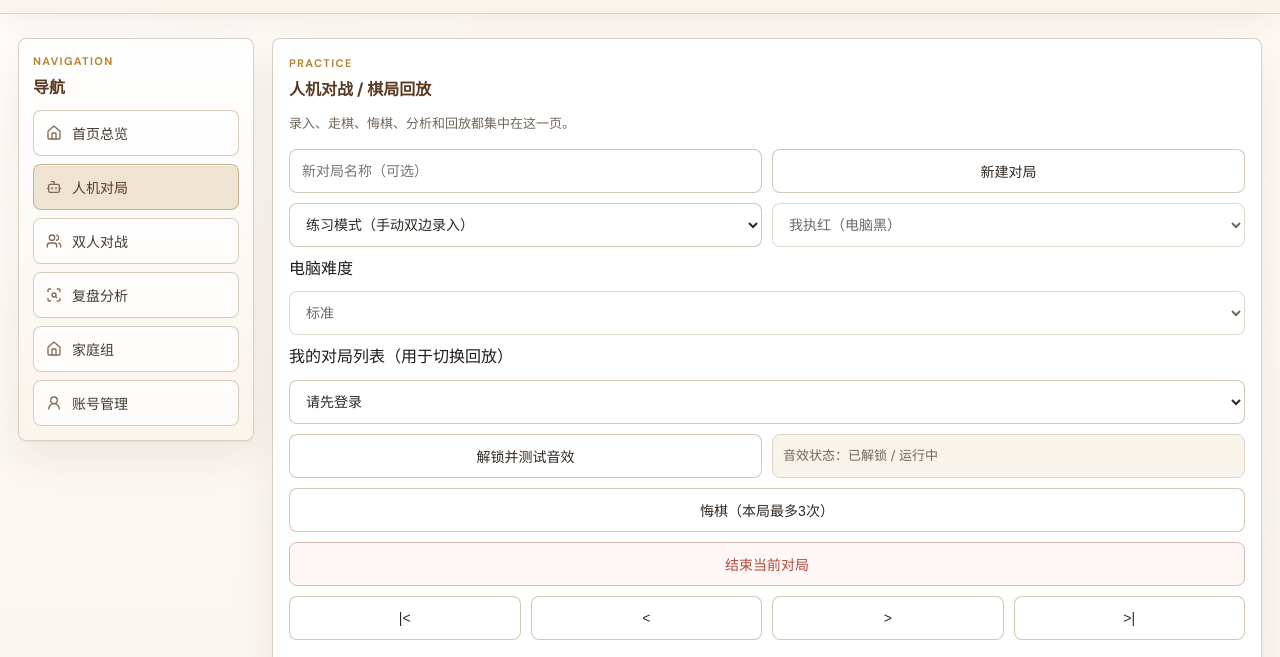
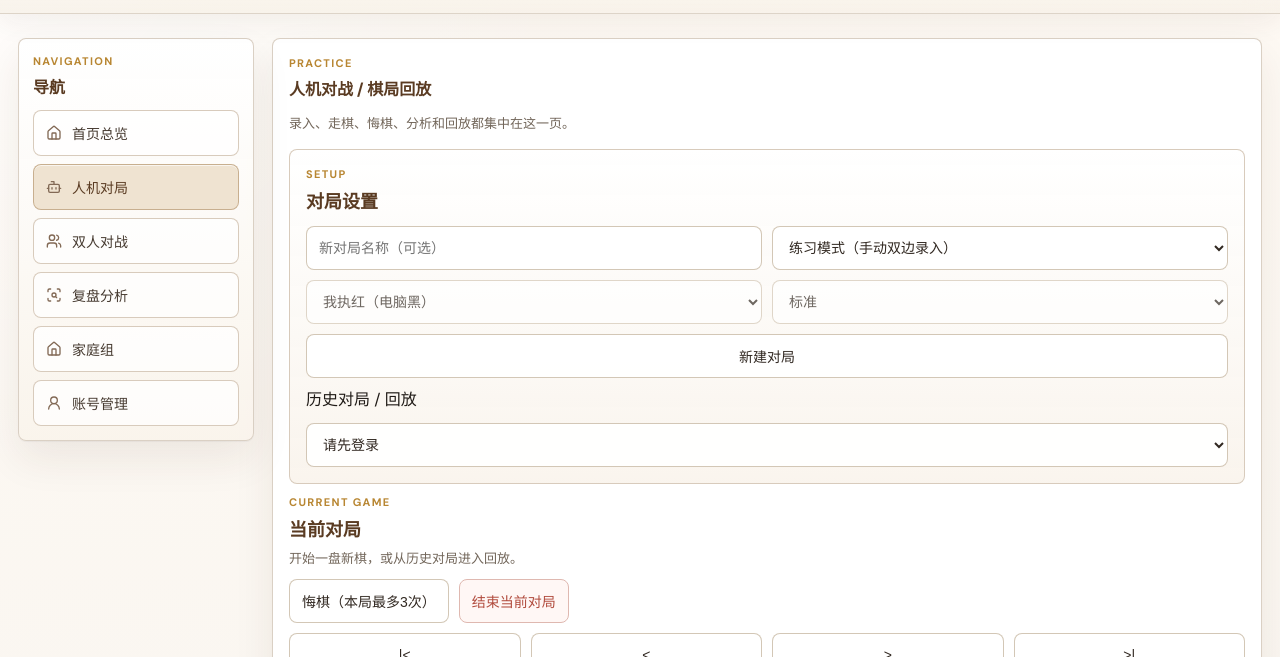
Before and after one commit to lujun723-win/c-chess, a website with bundled scripts: page mvp/index.html in a window 1280 px wide. Both pictures are taken after a click on the button "进入人机对局". Shown: the part 91-748 px from the top of the page. Built offline with nearby package versions, Linux system fonts and the light colour scheme; no server answers.

Commit message:
fix(game): simplify practice setup flow

```diff
--- a/mvp/index.html
+++ b/mvp/index.html
@@ -193,30 +193,46 @@
               </div>
             </div>
             <div class="stack">
+              <section id="game-setup-panel" class="surface-card stack">
+                <div class="section-head">
+                  <div>
+                    <p class="eyebrow">Setup</p>
+                    <h3>对局设置</h3>
+                  </div>
+                </div>
                 <div class="row">
                   <input id="game-name" placeholder="新对局名称（可选）" />
-            <button id="create-game-btn" type="button">新建对局</button>
-          </div>
-          <div class="row">
                   <select id="game-mode">
                     <option value="practice">练习模式（手动双边录入）</option>
                     <option value="ai">人机对战模式</option>
                   </select>
+                </div>
+                <div class="row">
                   <select id="ai-side">
                     <option value="b">我执红（电脑黑）</option>
                     <option value="r">我执黑（电脑红）</option>
                   </select>
+                  <select id="ai-level"></select>
                 </div>
-          <label for="ai-level">电脑难度</label>
-          <select id="ai-level"></select>
-          <label for="game-select">我的对局列表（用于切换回放）</label>
+                <button id="create-game-btn" type="button">新建对局</button>
+                <div class="stack">
+                  <label for="game-select">历史对局 / 回放</label>
                   <select id="game-select"></select>
-          <div class="row">
-            <button id="sfx-test-btn" type="button">解锁并测试音效</button>
-            <div id="sfx-status" class="mini-status">音效状态：未解锁</div>
                 </div>
+              </section>
+
+              <section id="game-live-panel" class="stack">
+                <div class="section-head">
+                  <div>
+                    <p class="eyebrow">Current Game</p>
+                    <h3 id="game-active-title">当前对局</h3>
+                    <p id="game-active-subtitle" class="page-note">开始一盘新棋，或从历史对局进入回放。</p>
+                  </div>
+                </div>
+                <div class="row action-row">
                   <button id="undo-game-btn" type="button">悔棋（本局最多3次）</button>
                   <button id="end-game-btn" class="danger-button" type="button">结束当前对局</button>
+                </div>
                 <div class="row replay-row">
                   <button id="first-ply-btn" type="button">|&lt;</button>
                   <button id="prev-ply-btn" type="button">&lt;</button>
@@ -308,6 +324,7 @@
             </div>
                 </div>
                 <div id="move-list" class="panel"></div>
+              </section>
             </div>
           </div>
         </section>
--- a/mvp/js/app.js
+++ b/mvp/js/app.js
@@ -49,11 +49,13 @@ const gameModeSelect = document.getElementById("game-mode");
 const aiSideSelect = document.getElementById("ai-side");
 const aiLevelSelect = document.getElementById("ai-level");
 const createGameBtn = document.getElementById("create-game-btn");
-const sfxTestBtn = document.getElementById("sfx-test-btn");
-const sfxStatus = document.getElementById("sfx-status");
 const undoGameBtn = document.getElementById("undo-game-btn");
 const endGameBtn = document.getElementById("end-game-btn");
 const gameSelect = document.getElementById("game-select");
+const gameSetupPanel = document.getElementById("game-setup-panel");
+const gameLivePanel = document.getElementById("game-live-panel");
+const gameActiveTitle = document.getElementById("game-active-title");
+const gameActiveSubtitle = document.getElementById("game-active-subtitle");
 const boardStatus = document.getElementById("board-status");
 const boardEl = document.getElementById("xiangqi-board");
 const moveListEl = document.getElementById("move-list");
@@ -184,6 +186,7 @@ function sfxDestination(ctx) {
 }
 
 function refreshSfxStatus() {
+  const sfxStatus = document.getElementById("sfx-status");
   if (!sfxStatus) return;
   const ctx = sfxAudioCtx;
   if (!ctx) {
@@ -537,6 +540,35 @@ function renderGameList() {
     gameState.gameId = games[0].id;
   }
   gameSelect.value = gameState.gameId;
+}
+
+function renderGameWorkspace() {
+  if (!gameSetupPanel || !gameLivePanel) return;
+  const user = getCurrentUser();
+  if (!user || !gameState.gameId) {
+    gameSetupPanel.hidden = false;
+    gameLivePanel.classList.remove("live-focused");
+    if (gameActiveTitle) gameActiveTitle.textContent = "当前对局";
+    if (gameActiveSubtitle) {
+      gameActiveSubtitle.textContent = "开始一盘新棋，或从历史对局进入回放。";
+    }
+    return;
+  }
+  try {
+    const game = getGame(gameState.gameId);
+    const isActiveGame = (game.status || "active") === "active";
+    gameSetupPanel.hidden = isActiveGame;
+    gameLivePanel.classList.toggle("live-focused", isActiveGame);
+    if (gameActiveTitle) gameActiveTitle.textContent = game.name || "当前对局";
+    if (gameActiveSubtitle) {
+      const modeText = game.mode === "ai" ? "人机对战" : "练习模式";
+      const statusText = game.status === "finished" ? "已结束，可回放与复盘。" : "对局进行中。";
+      gameActiveSubtitle.textContent = `${modeText} · ${statusText}`;
+    }
+  } catch (_err) {
+    gameSetupPanel.hidden = false;
+    gameLivePanel.classList.remove("live-focused");
+  }
 }
 
 function battleStatusText(status) {
@@ -771,10 +803,12 @@ function renderBoard() {
   const user = getCurrentUser();
   if (!user || !gameState.gameId) {
     boardEl.innerHTML = "";
-    boardStatus.textContent = "请登录并新建对局。";
+    boardStatus.textContent = "请先新建对局，或从历史对局进入回放。";
     undoGameBtn.disabled = true;
     renderMoveList();
     renderReviewResult();
+    renderHomeOverview();
+    renderGameWorkspace();
     return;
   }
   try {
@@ -848,6 +882,7 @@ function renderBoard() {
   renderMoveList();
   renderReviewResult();
   renderHomeOverview();
+  renderGameWorkspace();
 }
 
 function renderBattleBoard() {
@@ -1354,6 +1389,7 @@ dissolveFamilyBtn.addEventListener("click", () => {
 
 createGameBtn.addEventListener("click", () => {
   try {
+    unlockSfxFromGesture();
     const game = createGame(gameNameInput.value, {
       mode: gameModeSelect.value,
       aiSide: aiSideSelect.value,
@@ -1463,10 +1499,6 @@ addTagBtn.addEventListener("click", () => {
   }
 });
 
-sfxTestBtn.addEventListener("click", () => {
-  unlockSfxFromGesture({ preview: true });
-});
-
 createBattleBtn.addEventListener("click", () => {
   try {
     const battle = createBattle(battleNameInput.value);
--- a/mvp/styles.css
+++ b/mvp/styles.css
@@ -433,6 +433,33 @@ hr {
 
 .auth-grid {
   align-items: start;
+}
+
+.section-head {
+  display: flex;
+  justify-content: space-between;
+  align-items: flex-end;
+  gap: 12px;
+}
+
+.section-head h3 {
+  font-size: 18px;
+  color: var(--brand-deep);
+}
+
+.action-row {
+  grid-template-columns: repeat(2, minmax(0, max-content));
+  justify-content: start;
+}
+
+#game-live-panel.live-focused {
+  gap: 12px;
+}
+
+#game-live-panel.live-focused .panel,
+#game-live-panel.live-focused .xiangqi-board,
+#game-live-panel.live-focused #move-list {
+  box-shadow: var(--shadow-soft);
 }
 
 .replay-row {
```
Lines whose indentation alone changed are shown as unchanged.
